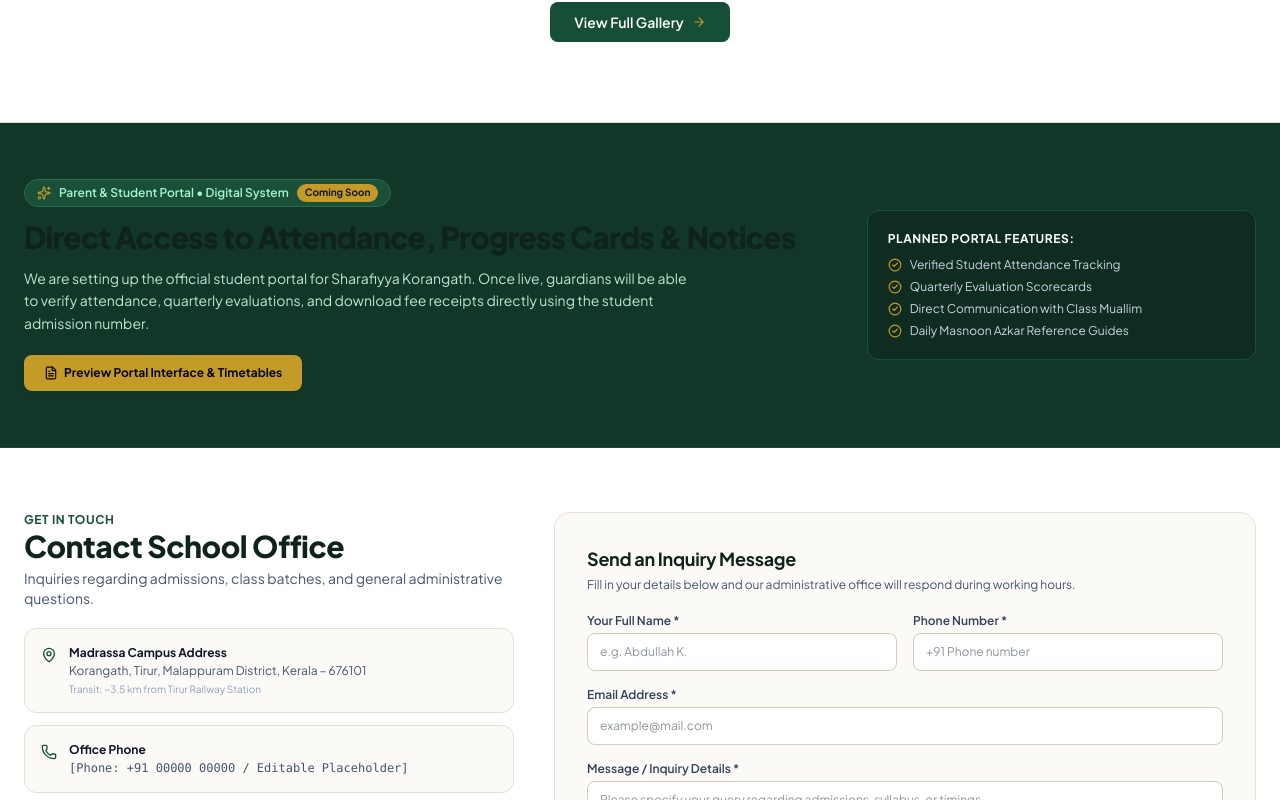
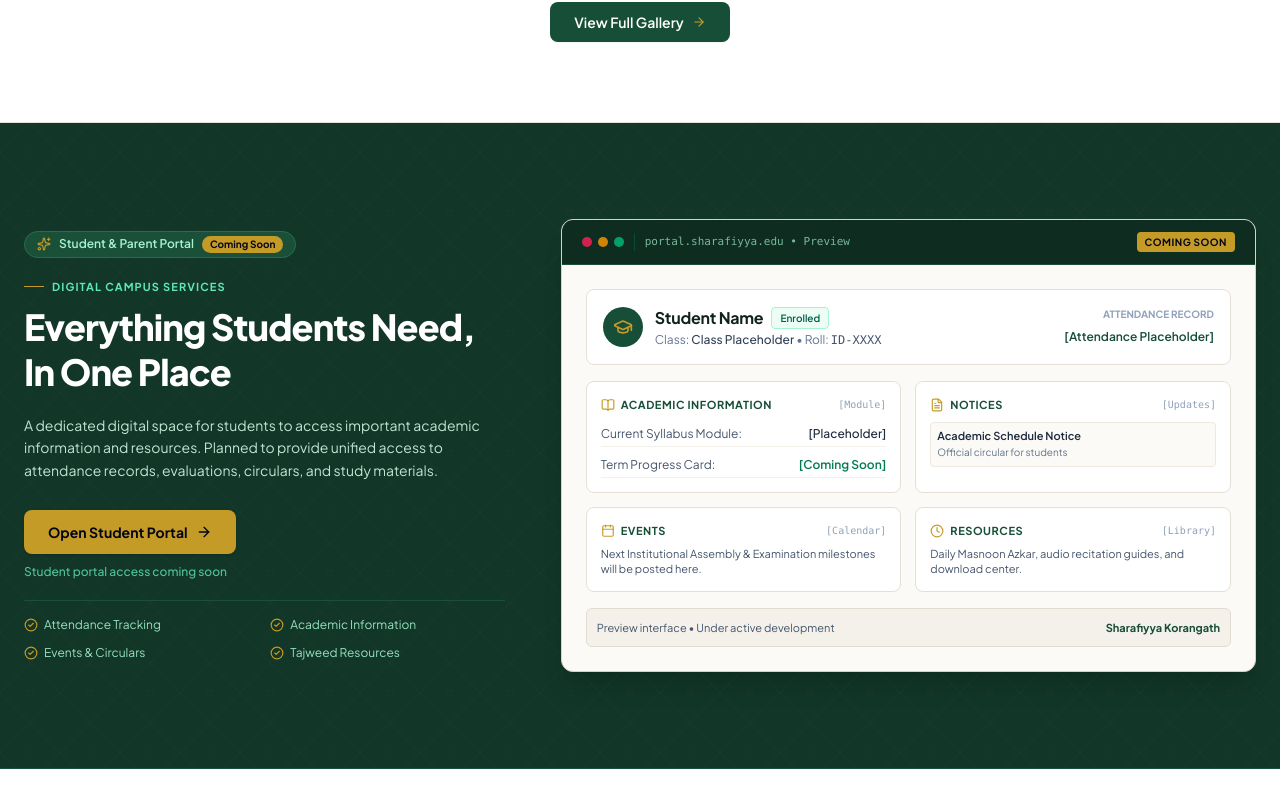
Before and after one commit to noorulaze/school, a React (Vite) app: page / in a window 1280 px wide. Shown: the part 5360-6160 px from the top of the page. Built offline with nearby package versions, Linux system fonts and the light colour scheme.

Commit message:
Feature: Modern Student Portal split-layout section with 2026 dashboard preview and coming soon status

```diff
--- a/src/pages/Home.tsx
+++ b/src/pages/Home.tsx
@@ -1028,61 +1028,228 @@ export const Home: React.FC<HomeProps> = ({ onOpenAdmissionModal }) => {
         </div>
       </section>
 
-      {/* 9. STUDENT PORTAL SECTION (Modern Call-To-Action with 'Coming Soon') */}
-      <section className="py-14 bg-[#123628] text-white border-b border-[#164e37] relative overflow-hidden">
-        <div className="max-w-7xl mx-auto px-4 sm:px-6 relative z-10">
-          <div className="grid grid-cols-1 lg:grid-cols-12 gap-8 items-center">
-            <div className="lg:col-span-8 space-y-3">
+      {/* 9. STUDENT PORTAL SECTION (Modern 2026 Split-Layout Preview) */}
+      <section className="py-16 lg:py-24 bg-[#123628] text-white border-b border-[#164e37] relative overflow-hidden">
+        {/* Subtle geometric background motif */}
+        <div className="absolute inset-0 opacity-[0.035] pointer-events-none select-none overflow-hidden">
+          <svg width="100%" height="100%" xmlns="http://www.w3.org/2000/svg">
+            <defs>
+              <pattern id="portal-pattern" width="60" height="60" patternUnits="userSpaceOnUse">
+                <path d="M 30 0 L 60 30 L 30 60 L 0 30 Z" fill="none" stroke="#ffffff" strokeWidth="0.75" />
+                <circle cx="30" cy="30" r="3" fill="none" stroke="#c59b27" strokeWidth="0.75" />
+              </pattern>
+            </defs>
+            <rect width="100%" height="100%" fill="url(#portal-pattern)" />
+          </svg>
+        </div>
+
+        <div className="relative max-w-7xl mx-auto px-4 sm:px-6">
+          <div className="grid grid-cols-1 lg:grid-cols-12 gap-10 lg:gap-14 items-center">
+            {/* LEFT COLUMN: Headings, Description, CTA */}
+            <motion.div
+              initial={{ opacity: 0, y: 16 }}
+              whileInView={{ opacity: 1, y: 0 }}
+              viewport={{ once: true }}
+              transition={{ duration: 0.5 }}
+              className="lg:col-span-5 space-y-5"
+            >
               <div className="inline-flex items-center gap-2 px-3 py-1 rounded-full bg-[#1b5038] border border-[#276e4e] text-xs font-semibold text-emerald-200">
                 <Sparkles className="w-3.5 h-3.5 text-[#c59b27]" />
-                <span>Parent & Student Portal • Digital System</span>
-                <span className="text-[10px] font-bold bg-[#c59b27] text-slate-900 px-2 py-0.5 rounded-full">
+                <span>Student & Parent Portal</span>
+                <span className="text-[10px] font-bold bg-[#c59b27] text-slate-950 px-2 py-0.5 rounded-full">
                   Coming Soon
                 </span>
               </div>
 
-              <h2 className="text-2xl sm:text-3xl font-extrabold tracking-tight">
-                Direct Access to Attendance, Progress Cards & Notices
-              </h2>
+              <div className="space-y-2">
+                <div className="flex items-center gap-2">
+                  <span className="h-px w-5 bg-[#c59b27]"></span>
+                  <span className="text-[11px] font-bold uppercase tracking-widest text-emerald-300">
+                    Digital Campus Services
+                  </span>
+                </div>
+                <h2 className="text-2xl sm:text-3xl lg:text-4xl font-extrabold text-white tracking-tight leading-tight">
+                  Everything Students Need, In One Place
+                </h2>
+              </div>
 
-              <p className="text-xs sm:text-sm text-emerald-100/90 max-w-2xl leading-relaxed">
-                We are setting up the official student portal for Sharafiyya Korangath. Once live, guardians will be able to verify attendance, quarterly evaluations, and download fee receipts directly using the student admission number.
+              <p className="text-xs sm:text-sm text-emerald-100/90 leading-relaxed font-normal">
+                A dedicated digital space for students to access important academic information and resources. Planned to provide unified access to attendance records, evaluations, circulars, and study materials.
               </p>
 
-              <div className="flex items-center gap-3 pt-2">
+              {/* Action Button & Subtext */}
+              <div className="pt-2 space-y-2.5">
                 <Link
                   to="/students"
-                  className="px-5 py-2.5 bg-[#c59b27] hover:bg-[#b48318] text-slate-950 text-xs font-bold rounded-lg shadow-xs transition-colors inline-flex items-center gap-1.5"
+                  className="inline-flex items-center gap-2 px-6 py-3 bg-[#c59b27] hover:bg-[#d6a933] text-slate-950 text-xs sm:text-sm font-bold rounded-lg transition-all duration-200 shadow-sm group transform active:scale-98"
                 >
-                  <FileText className="w-3.5 h-3.5" />
-                  <span>Preview Portal Interface & Timetables</span>
+                  <span>Open Student Portal</span>
+                  <ArrowRight className="w-4 h-4 text-slate-950 transition-transform group-hover:translate-x-1" />
                 </Link>
+                <p className="text-xs text-emerald-300/80 font-medium">
+                  Student portal access coming soon
+                </p>
               </div>
-            </div>
 
-            <div className="lg:col-span-4 p-5 rounded-xl bg-[#0f2c21] border border-[#1b5038] text-xs space-y-2.5">
-              <strong className="block text-white text-xs uppercase tracking-wider">
-                Planned Portal Features:
-              </strong>
-              <ul className="space-y-1.5 text-slate-300">
-                <li className="flex items-center gap-2">
+              {/* Planned Feature Points */}
+              <div className="pt-4 border-t border-[#1b5038] grid grid-cols-2 gap-3 text-xs text-emerald-200/90">
+                <div className="flex items-center gap-1.5">
                   <CheckCircle2 className="w-3.5 h-3.5 text-[#c59b27] shrink-0" />
-                  <span>Verified Student Attendance Tracking</span>
-                </li>
-                <li className="flex items-center gap-2">
+                  <span>Attendance Tracking</span>
+                </div>
+                <div className="flex items-center gap-1.5">
                   <CheckCircle2 className="w-3.5 h-3.5 text-[#c59b27] shrink-0" />
-                  <span>Quarterly Evaluation Scorecards</span>
-                </li>
-                <li className="flex items-center gap-2">
+                  <span>Academic Information</span>
+                </div>
+                <div className="flex items-center gap-1.5">
                   <CheckCircle2 className="w-3.5 h-3.5 text-[#c59b27] shrink-0" />
-                  <span>Direct Communication with Class Muallim</span>
-                </li>
-                <li className="flex items-center gap-2">
+                  <span>Events & Circulars</span>
+                </div>
+                <div className="flex items-center gap-1.5">
                   <CheckCircle2 className="w-3.5 h-3.5 text-[#c59b27] shrink-0" />
-                  <span>Daily Masnoon Azkar Reference Guides</span>
-                </li>
-              </ul>
-            </div>
+                  <span>Tajweed Resources</span>
+                </div>
+              </div>
+            </motion.div>
+
+            {/* RIGHT COLUMN: Modern Visual Preview of Student Portal Dashboard */}
+            <motion.div
+              initial={{ opacity: 0, y: 24 }}
+              whileInView={{ opacity: 1, y: 0 }}
+              viewport={{ once: true }}
+              transition={{ duration: 0.6, ease: 'easeOut' }}
+              whileHover={{ y: -4 }}
+              className="lg:col-span-7"
+            >
+              <div className="bg-[#fbfaf7] text-slate-800 rounded-xl border border-[#d8d2c4] shadow-xl overflow-hidden transition-all duration-300">
+                {/* Dashboard Window Top Bar */}
+                <div className="bg-[#0f2c21] text-white px-4 sm:px-5 py-3 flex items-center justify-between border-b border-[#1b5038]">
+                  <div className="flex items-center gap-2.5">
+                    <div className="flex gap-1.5">
+                      <span className="w-2.5 h-2.5 rounded-full bg-rose-500/80"></span>
+                      <span className="w-2.5 h-2.5 rounded-full bg-amber-500/80"></span>
+                      <span className="w-2.5 h-2.5 rounded-full bg-emerald-500/80"></span>
+                    </div>
+                    <span className="text-[11px] font-mono text-emerald-200/70 border-l border-emerald-800/60 pl-2.5">
+                      portal.sharafiyya.edu • Preview
+                    </span>
+                  </div>
+                  <span className="text-[10px] font-bold uppercase tracking-wider px-2 py-0.5 rounded bg-[#c59b27] text-slate-950">
+                    Coming Soon
+                  </span>
+                </div>
+
+                {/* Dashboard Main Content Body */}
+                <div className="p-4 sm:p-6 space-y-4">
+                  {/* Student Profile Placeholder Card */}
+                  <div className="p-3.5 sm:p-4 bg-white rounded-lg border border-[#e5e0d5] flex flex-col sm:flex-row sm:items-center justify-between gap-3">
+                    <div className="flex items-center gap-3">
+                      <div className="w-10 h-10 rounded-full bg-[#164e37] text-white flex items-center justify-center font-bold text-sm shrink-0">
+                        <GraduationCap className="w-5 h-5 text-[#c59b27]" />
+                      </div>
+                      <div>
+                        <div className="flex items-center gap-2">
+                          <h4 className="text-sm sm:text-base font-bold text-[#0f231c]">
+                            Student Name
+                          </h4>
+                          <span className="text-[10px] font-semibold px-2 py-0.5 rounded bg-emerald-50 text-emerald-800 border border-emerald-200">
+                            Enrolled
+                          </span>
+                        </div>
+                        <p className="text-xs text-slate-500 mt-0.5">
+                          Class: <span className="font-medium text-slate-700">Class Placeholder</span> • Roll: <span className="font-mono text-slate-600">ID-XXXX</span>
+                        </p>
+                      </div>
+                    </div>
+
+                    {/* Attendance Placeholder Pill */}
+                    <div className="sm:text-right bg-[#fbfaf7] sm:bg-transparent p-2 sm:p-0 rounded border sm:border-0 border-[#eee9df]">
+                      <span className="text-[10px] uppercase font-bold text-slate-400 block">
+                        Attendance Record
+                      </span>
+                      <span className="text-xs font-semibold text-[#164e37]">
+                        [Attendance Placeholder]
+                      </span>
+                    </div>
+                  </div>
+
+                  {/* Dashboard Preview Modules Grid */}
+                  <div className="grid grid-cols-1 sm:grid-cols-2 gap-3.5">
+                    {/* Module 1: Academic Information */}
+                    <div className="p-3.5 bg-white rounded-lg border border-[#e5e0d5] space-y-2">
+                      <div className="flex items-center justify-between">
+                        <span className="text-[11px] font-bold text-[#164e37] uppercase tracking-wider flex items-center gap-1.5">
+                          <BookOpen className="w-3.5 h-3.5 text-[#c59b27]" />
+                          Academic Information
+                        </span>
+                        <span className="text-[10px] font-mono text-slate-400">[Module]</span>
+                      </div>
+                      <div className="space-y-1.5 text-xs text-slate-600">
+                        <div className="flex justify-between py-1 border-b border-[#f4f1ea]">
+                          <span>Current Syllabus Module:</span>
+                          <span className="font-medium text-slate-800">[Placeholder]</span>
+                        </div>
+                        <div className="flex justify-between py-1 border-b border-[#f4f1ea]">
+                          <span>Term Progress Card:</span>
+                          <span className="text-emerald-700 font-semibold">[Coming Soon]</span>
+                        </div>
+                      </div>
+                    </div>
+
+                    {/* Module 2: Notices */}
+                    <div className="p-3.5 bg-white rounded-lg border border-[#e5e0d5] space-y-2">
+                      <div className="flex items-center justify-between">
+                        <span className="text-[11px] font-bold text-[#164e37] uppercase tracking-wider flex items-center gap-1.5">
+                          <FileText className="w-3.5 h-3.5 text-[#c59b27]" />
+                          Notices
+                        </span>
+                        <span className="text-[10px] font-mono text-slate-400">[Updates]</span>
+                      </div>
+                      <div className="space-y-1.5 text-xs text-slate-600">
+                        <div className="p-1.5 rounded bg-[#fbfaf7] border border-[#eee9df]">
+                          <span className="font-semibold text-slate-800 block text-[11px]">Academic Schedule Notice</span>
+                          <span className="text-[10px] text-slate-500">Official circular for students</span>
+                        </div>
+                      </div>
+                    </div>
+
+                    {/* Module 3: Events */}
+                    <div className="p-3.5 bg-white rounded-lg border border-[#e5e0d5] space-y-2">
+                      <div className="flex items-center justify-between">
+                        <span className="text-[11px] font-bold text-[#164e37] uppercase tracking-wider flex items-center gap-1.5">
+                          <Calendar className="w-3.5 h-3.5 text-[#c59b27]" />
+                          Events
+                        </span>
+                        <span className="text-[10px] font-mono text-slate-400">[Calendar]</span>
+                      </div>
+                      <div className="space-y-1 text-xs text-slate-600">
+                        <p className="text-[11px]">Next Institutional Assembly & Examination milestones will be posted here.</p>
+                      </div>
+                    </div>
+
+                    {/* Module 4: Resources */}
+                    <div className="p-3.5 bg-white rounded-lg border border-[#e5e0d5] space-y-2">
+                      <div className="flex items-center justify-between">
+                        <span className="text-[11px] font-bold text-[#164e37] uppercase tracking-wider flex items-center gap-1.5">
+                          <Clock className="w-3.5 h-3.5 text-[#c59b27]" />
+                          Resources
+                        </span>
+                        <span className="text-[10px] font-mono text-slate-400">[Library]</span>
+                      </div>
+                      <div className="space-y-1 text-xs text-slate-600">
+                        <p className="text-[11px]">Daily Masnoon Azkar, audio recitation guides, and download center.</p>
+                      </div>
+                    </div>
+                  </div>
+
+                  {/* Visual Preview Disclaimer Footer */}
+                  <div className="p-2.5 bg-[#f4f1ea] rounded-md border border-[#e2dcd0] flex items-center justify-between text-[11px] text-slate-600">
+                    <span>Preview interface • Under active development</span>
+                    <span className="font-bold text-[#164e37]">Sharafiyya Korangath</span>
+                  </div>
+                </div>
+              </div>
+            </motion.div>
           </div>
         </div>
       </section>
```
